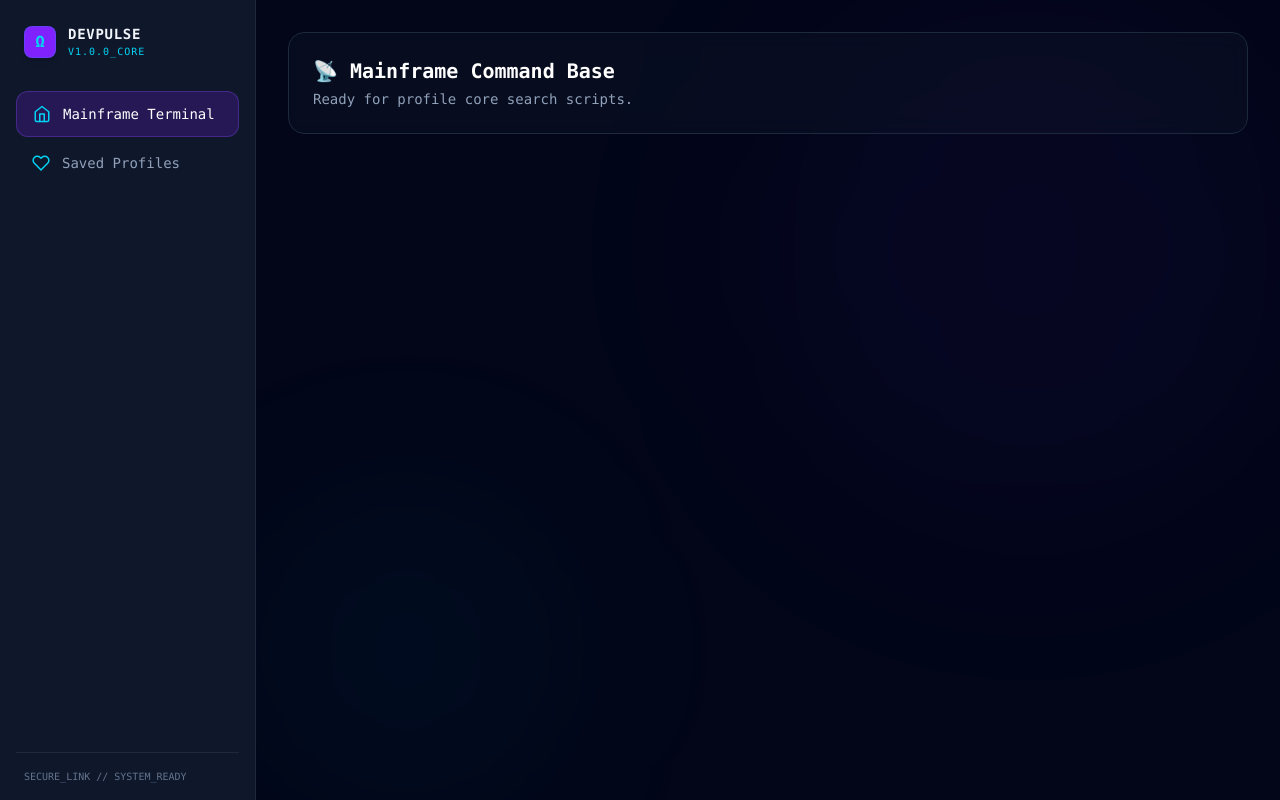
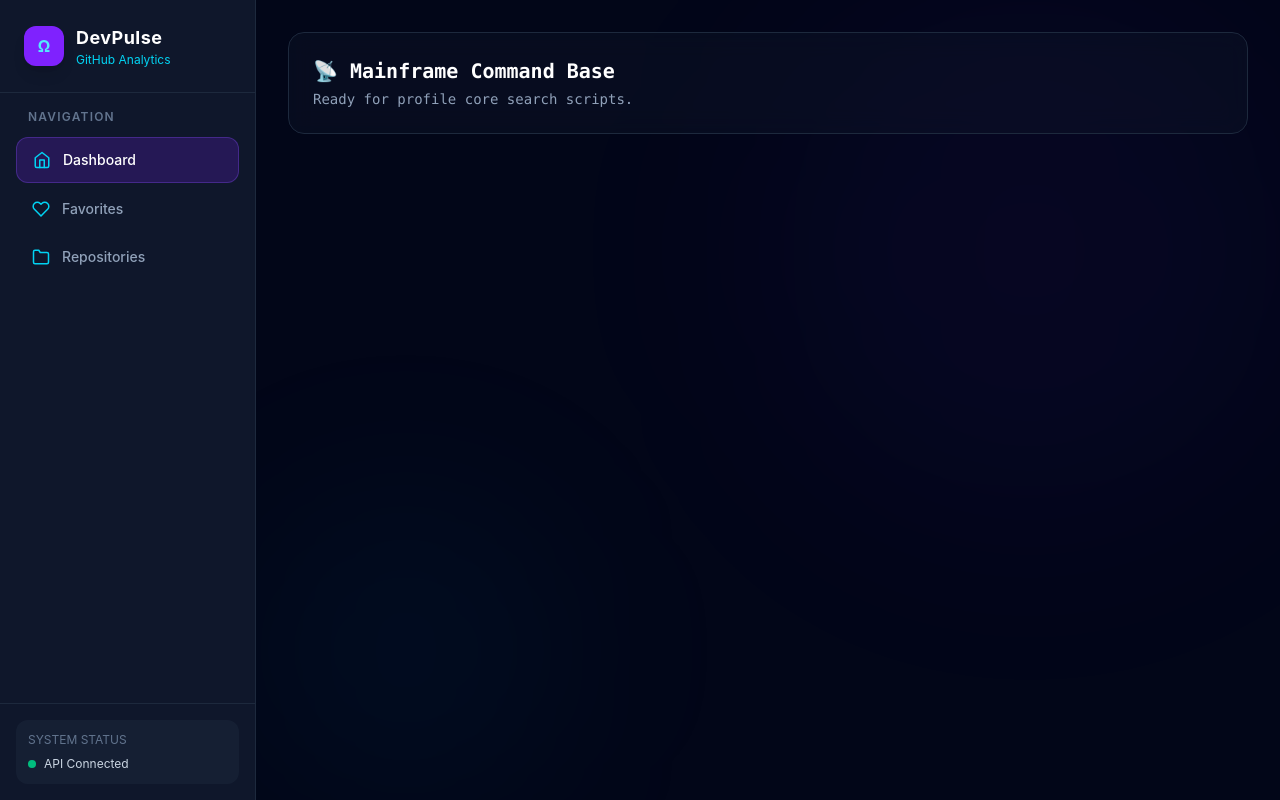
Before and after one commit to LasataBjr/DevPulse, a React (Vite) app: page / in a window 1280 px wide. Built offline with nearby package versions, Linux system fonts and the light colour scheme.

Commit message:
fix: changes to the sidebar links

```diff
--- a/src/components/common/Sidebar.jsx
+++ b/src/components/common/Sidebar.jsx
@@ -1,50 +1,103 @@
-
 import { NavLink } from "react-router-dom";
-import { FiHome, FiHeart } from "react-icons/fi";
+import {
+  FiHome,
+  FiHeart,
+  FiFolder,
+  FiBarChart2,
+} from "react-icons/fi";
 
 export default function Sidebar() {
   const links = [
-    { path: "/", label: "Mainframe Terminal", icon: <FiHome size={18} /> },
-    { path: "/favorites", label: "Saved Profiles", icon: <FiHeart size={18} /> },
+    {
+      path: "/",
+      label: "Dashboard",
+      icon: <FiHome size={18} />,
+    },
+    {
+      path: "/favorites",
+      label: "Favorites",
+      icon: <FiHeart size={18} />,
+    },
+    {
+      path: "/repositories",
+      label: "Repositories",
+      icon: <FiFolder size={18} />,
+    },
+    // {
+    //   path: "/analytics",
+    //   label: "Analytics",
+    //   icon: <FiBarChart2 size={18} />,
+    // },
   ];
 
   return (
-    <aside className="w-64 bg-slate-900 border-r border-slate-800 flex flex-col justify-between h-screen p-4 text-white shrink-0 font-mono">
-      <div className="space-y-8">
-        {/* Branding Platform Banner */}
-        <div className="flex items-center gap-3 px-2 pt-2">
-          <div className="h-8 w-8 rounded-lg bg-violet-600 flex items-center justify-center font-bold text-cyan-400 border border-cyan-500/20 shadow-md">
+    <aside className="flex h-screen w-64 shrink-0 flex-col justify-between border-r border-slate-800 bg-slate-900 text-white">
+      {/* Top Section */}
+      <div>
+        {/* Brand */}
+        <div className="border-b border-slate-800 p-6">
+          <div className="flex items-center gap-3">
+            <div className="flex h-10 w-10 items-center justify-center rounded-xl bg-violet-600 font-bold text-cyan-300 shadow-lg">
               Ω
             </div>
+
             <div>
-            <h1 className="text-sm font-bold tracking-wider text-slate-100 uppercase">DevPulse</h1>
-            <span className="text-[10px] text-cyan-400 font-mono tracking-widest block uppercase">v1.0.0_core</span>
+              <h1 className="text-lg font-bold tracking-wide">
+                DevPulse
+              </h1>
+
+              <p className="text-xs text-cyan-400">
+                GitHub Analytics
+              </p>
+            </div>
           </div>
         </div>
 
-        {/* Dynamic Nav Links mapping */}
-        <nav className="space-y-1">
+        {/* Navigation */}
+        <nav className="p-4">
+          <div className="mb-3 px-3 text-xs font-semibold uppercase tracking-widest text-slate-500">
+            Navigation
+          </div>
+
+          <div className="space-y-1">
             {links.map((link) => (
               <NavLink
                 key={link.path}
                 to={link.path}
                 className={({ isActive }) =>
-                `flex items-center gap-3 px-4 py-3 rounded-xl font-medium text-sm transition-all duration-150 ${
+                  `flex items-center gap-3 rounded-xl px-4 py-3 text-sm font-medium transition-all duration-200 ${
                     isActive
-                    ? "bg-violet-600/20 border border-violet-500/30 text-white"
-                    : "text-slate-400 hover:bg-slate-800/50 hover:text-slate-200"
+                      ? "bg-violet-600/20 text-white border border-violet-500/30"
+                      : "text-slate-400 hover:bg-slate-800 hover:text-white"
                   }`
                 }
               >
-              <span className="text-cyan-400">{link.icon}</span>
-              {link.label}
+                <span className="text-cyan-400">
+                  {link.icon}
+                </span>
+
+                <span>{link.label}</span>
               </NavLink>
             ))}
+          </div>
         </nav>
       </div>
 
-      <div className="border-t border-slate-800 pt-4 px-2 text-[10px] text-slate-500">
-        SECURE_LINK // SYSTEM_READY
+      {/* Footer */}
+      <div className="border-t border-slate-800 p-4">
+        <div className="rounded-xl bg-slate-800/50 p-3">
+          <p className="text-xs text-slate-500">
+            SYSTEM STATUS
+          </p>
+
+          <div className="mt-2 flex items-center gap-2">
+            <div className="h-2 w-2 rounded-full bg-emerald-500"></div>
+
+            <span className="text-xs text-slate-300">
+              API Connected
+            </span>
+          </div>
+        </div>
       </div>
     </aside>
   );
```
Lines whose indentation alone changed are shown as unchanged.
